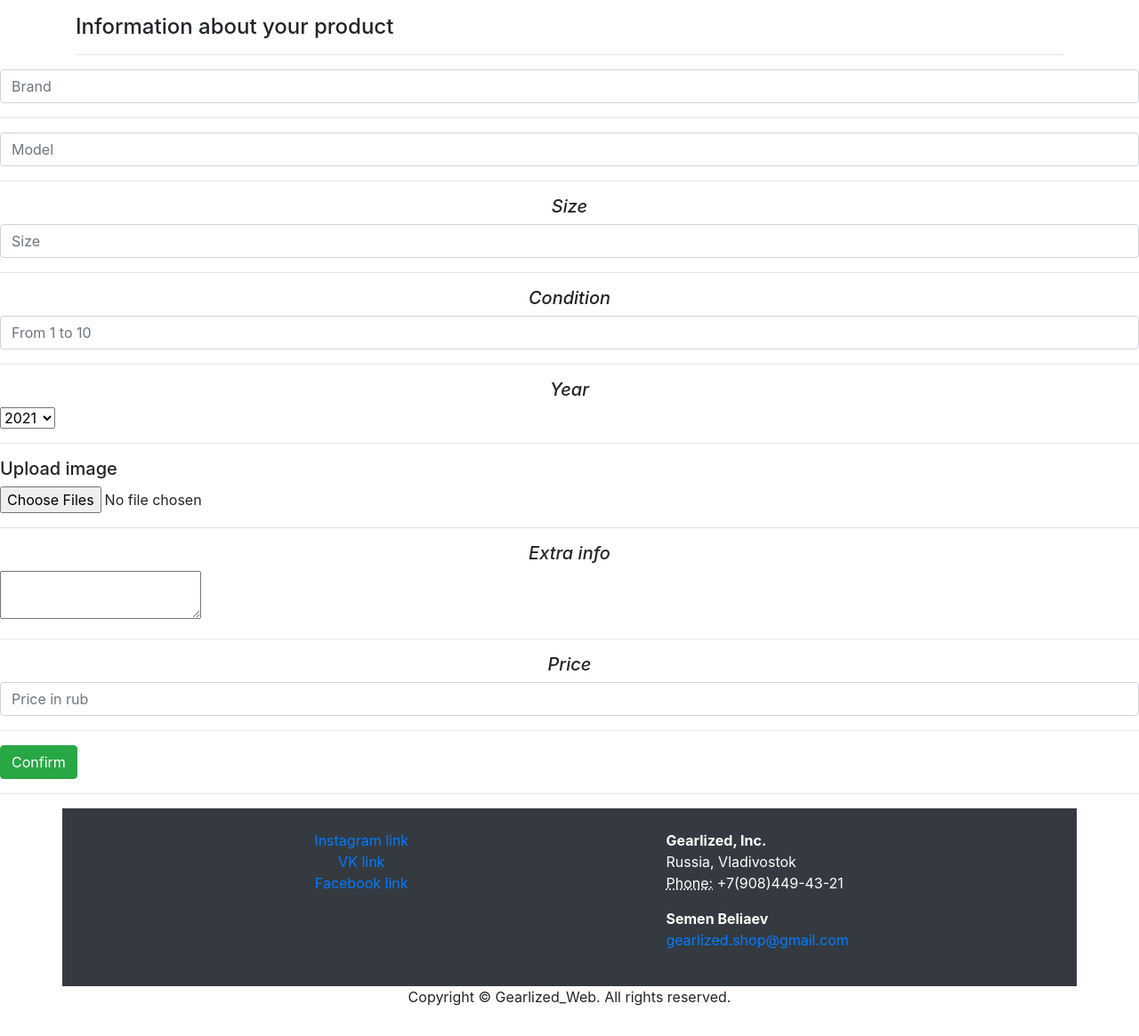
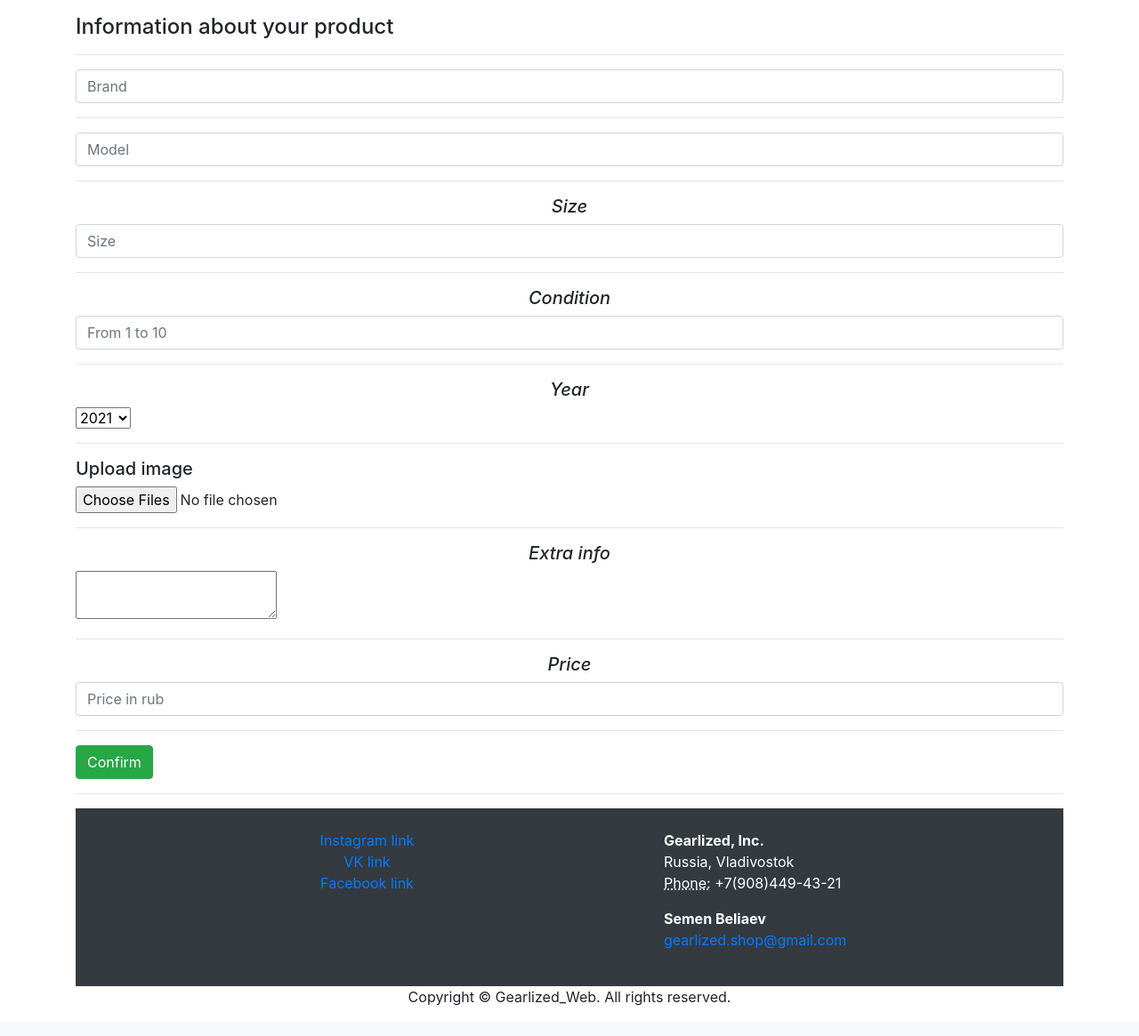
Before and after one commit to semeka13/Gearlized, a Django app: page /sell/ in a window 1280 px wide. Shown: the part 62-1227 px from the top of the page at 89% size. After the commit the page ends 1193 px from the top, so only its background shows below. Run offline with Django 3.2, Linux system fonts and the light colour scheme; some libraries are stand-ins or nearby versions.

Commit message:
small changes

```diff
--- a/store/templates/store/sell.html
+++ b/store/templates/store/sell.html
@@ -55,7 +55,8 @@
 </div>
 
 <!-- item info -->
-<div class="form-group">
+<div class="container mt-3 mr-auto">
+    <form class="form-group">
         <input class="form-control mr-sm-2" type="Brand" placeholder="Brand" aria-label="type" required />
     <hr>
 
```
